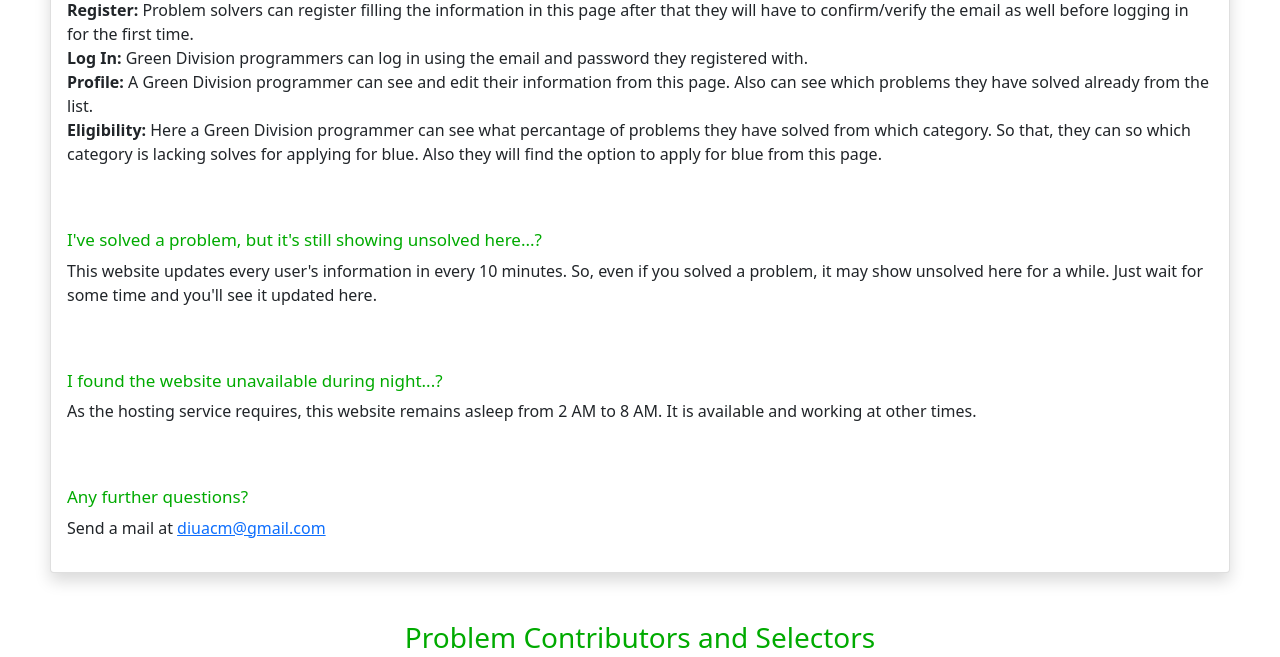
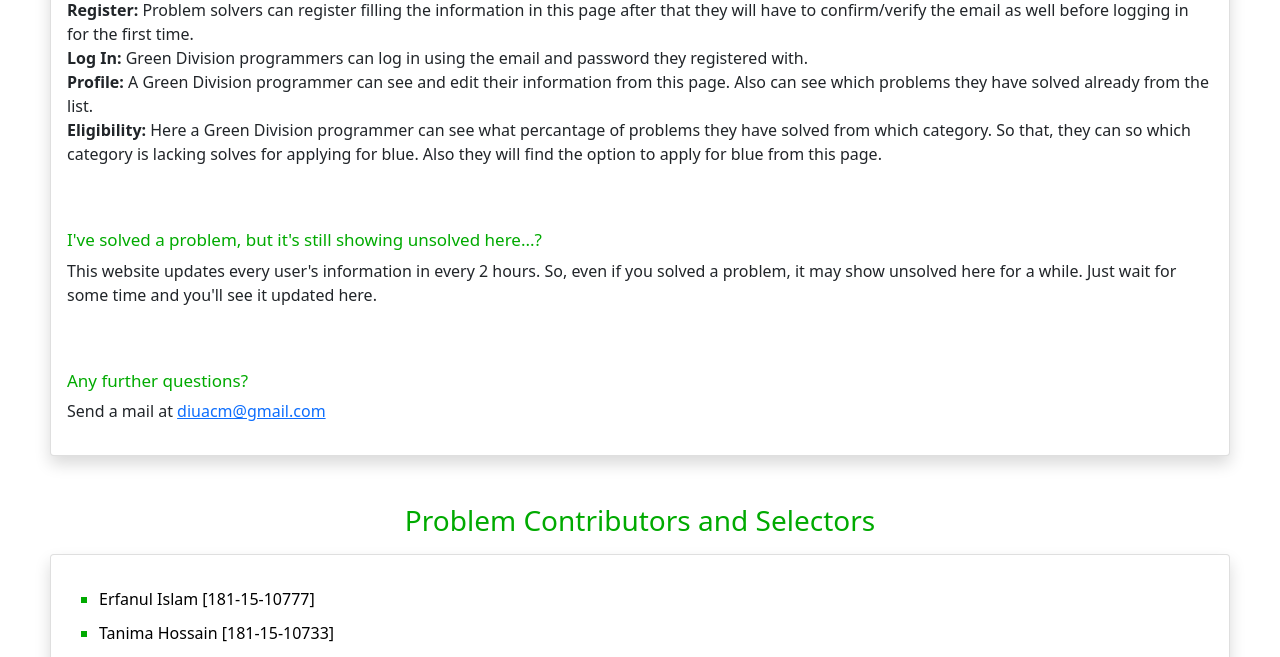
Before and after one commit to smhimran/GreenDivision, a Django app: page /about/ in a window 1280 px wide. Shown: the part 1546-2203 px from the top of the page. Run offline with Django 3.2, Linux system fonts and the light colour scheme.

Commit message:
fix: About info

```diff
--- a/public/templates/public/about.html
+++ b/public/templates/public/about.html
@@ -146,12 +146,7 @@
             <br></br>
             <h6 style="color: #0a0; font-size: 17px;">I've solved a problem, but it's still showing unsolved here...?</h6>
             <p>
-              This website updates every user's information in every 10 minutes. So, even if you solved a problem, it may show unsolved here for a while. Just wait for some time and you'll see it updated here.
-            </p>
-            <br></br>
-            <h6 style="color: #0a0; font-size: 17px;">I found the website unavailable during night...?</h6>
-            <p>
-              As the hosting service requires, this website remains asleep from 2 AM to 8 AM. It is available and working at other times.
+              This website updates every user's information in every 2 hours. So, even if you solved a problem, it may show unsolved here for a while. Just wait for some time and you'll see it updated here.
             </p>
             <br></br>
             <h6 style="color: #0a0; font-size: 17px;">Any further questions?</h6>
```
